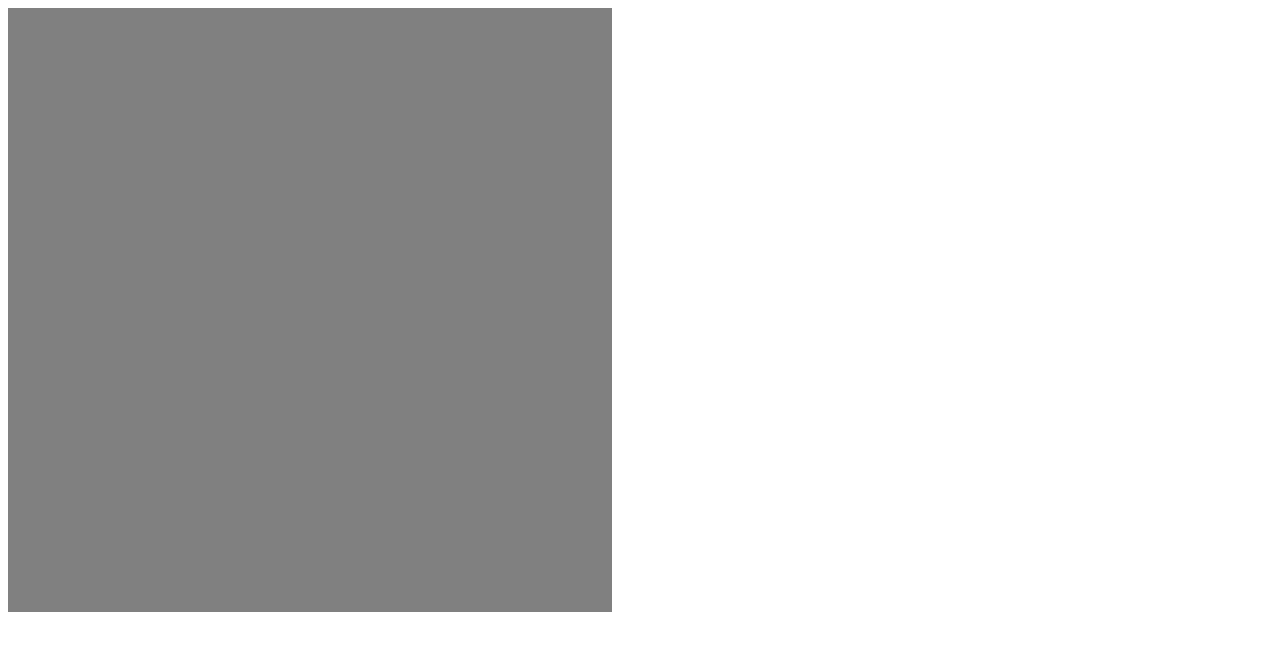
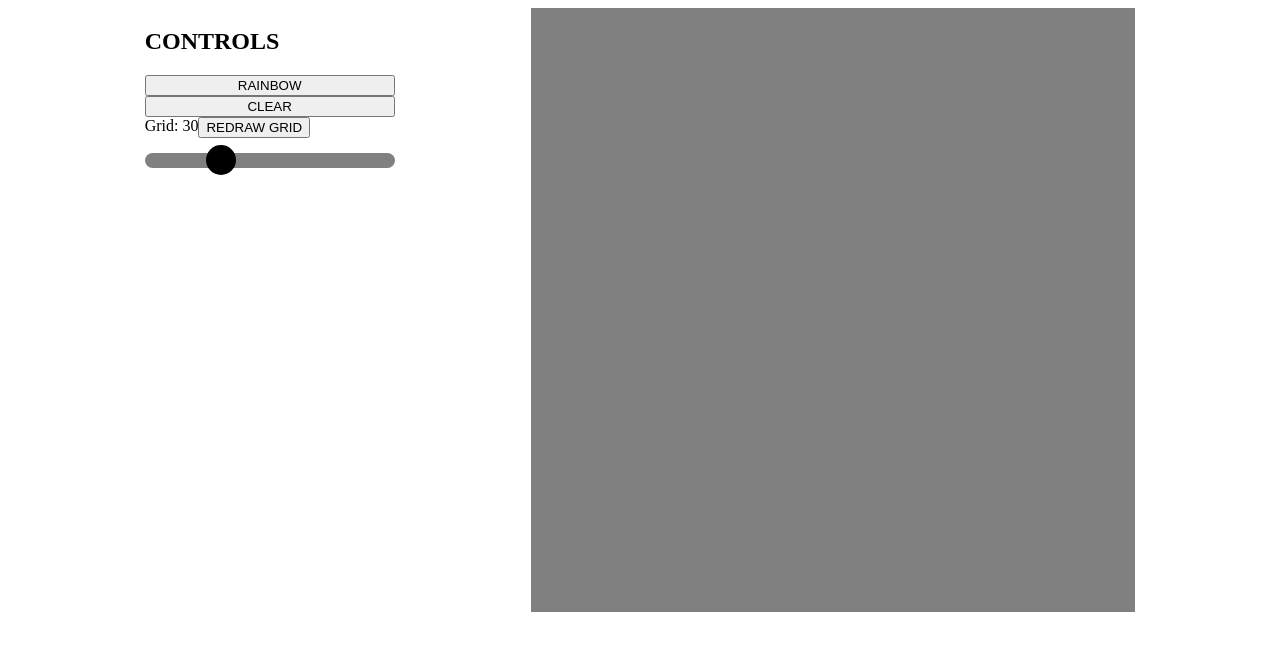
Before and after one commit to RaisedEel/Etch-A-Sketch, a plain HTML site: page index.html in a window 1280 px wide. Drawn offline with Linux system fonts and the light colour scheme.

Commit message:
Agregado un slider creado desde cero. Agregadas funciones para limpiar y redibujar la cuadricula

```diff
--- a/css/styles.css
+++ b/css/styles.css
@@ -1,5 +1,36 @@
+.main{
+    display: flex;
+    flex-wrap: wrap;
+    justify-content: space-evenly;
+}
+
+#controls{
+    display: flex;
+    flex-direction: column;
+}
+
 #grid{
+    flex-shrink: 0;
     border: 2px solid gray;
     display: flex;
     flex-wrap: wrap;
 }
+
+#slider{
+    background-color: gray;
+    width: 250px;
+    height: 15px;
+    margin: 15px 0;
+    border-radius: 10px;
+}
+
+#dot{
+    position: relative;
+    top: -7.5px;
+    left: 85px;
+    background-color: black;
+    width: 30px;
+    height: 30px;
+    border: none;
+    border-radius: 50%;
+}
--- a/index.html
+++ b/index.html
@@ -10,6 +10,20 @@
     <script src = "./js/script.js" defer></script>
 </head>
 <body>
-    <div id = "grid"></div>
+    <div class = "main">
+        <div id = "controls">
+            <h2>CONTROLS</h2>
+            <button>RAINBOW</button>
+            <button id = "clear">CLEAR</button>
+            <div style="display: flex;">
+                <div id = "sliderValue"></div>
+                <button id = "redraw">REDRAW GRID</button>
+            </div>
+            <div id = "slider">
+                <div id = "dot"></div>
+            </div>
+        </div>
+        <div id = "grid"></div>
+    </div>
 </body>
 </html>
--- a/js/script.js
+++ b/js/script.js
@@ -1,21 +1,74 @@
 let grid = document.getElementById("grid");
 const GRID_SIDES = 600;
+const GRID_BASE_COLOR = "gray";
+const GRID_NEW_COLOR = "black";
 grid.style.width = GRID_SIDES + "px";
 grid.style.height = GRID_SIDES + "px";
 let numberSquares = 30;
 
 drawGrid(numberSquares);
 
+document.getElementById("redraw").addEventListener("click", redrawGrid);
+
+document.getElementById("clear").addEventListener("click", clearGrid);
+
+function redrawGrid(){
+    grid.textContent = "";
+    drawGrid(numberSquares);
+
+}
+
+function clearGrid(){
+    Array.from(grid.children).forEach(square =>{
+        square.style.backgroundColor = GRID_BASE_COLOR;
+    });
+}
+
 function drawGrid(numSquares){
     for(let i = 0; i < (numSquares * numSquares); i++){
         let square = document.createElement("div");
-        square.style.backgroundColor = "gray";
+        square.style.backgroundColor = GRID_BASE_COLOR;
         square.style.width = (GRID_SIDES / numSquares) + "px";
         square.style.height = (GRID_SIDES / numSquares) + "px";
         square.addEventListener("mouseenter", () => {
-            square.style.backgroundColor = "black";
+            square.style.backgroundColor = GRID_NEW_COLOR;
         });
 
         grid.appendChild(square);
     }
 }
+
+let slider = document.getElementById("slider");
+let sliderWidth = slider.getBoundingClientRect().width;
+let sliderDiv = document.getElementById("sliderValue");
+let dot = document.getElementById("dot");
+dot.style.left = (numberSquares * sliderWidth / 99 - 15 + 1) + "px";
+sliderDiv.textContent = "Grid: " + numberSquares;
+let leftDot;
+
+setInterval(() => dot.style.left = leftDot, 50);
+
+dot.addEventListener("mousedown", event => {
+    if(event.button === 0){
+        window.addEventListener("mousemove", setDot);
+        event.preventDefault();
+    }
+});
+
+slider.addEventListener("click", event => {
+    let limit_inf = slider.getBoundingClientRect().left;
+    leftDot = Math.max(-15, Math.min((event.clientX - limit_inf - 15),slider.offsetWidth - 15)) + "px";
+    numberSquares = Math.ceil((1 + 15 + Number(leftDot.slice(0,-2))) * 99 / sliderWidth);
+    sliderDiv.textContent = "Grid: " + numberSquares;
+});
+
+function setDot(event){
+    if(event.buttons === 1){
+        let limit_inf = slider.getBoundingClientRect().left;
+        leftDot = Math.max(-15, Math.min((event.clientX - limit_inf - 15),slider.offsetWidth - 15)) + "px";
+        numberSquares = Math.ceil((1 + 15 + Number(leftDot.slice(0,-2))) * 99 / sliderWidth);
+        sliderDiv.textContent = "Grid: " + numberSquares;
+    }else if(event.buttons === 0){
+        window.removeEventListener("mousemove",setDot);
+    }
+}
```
